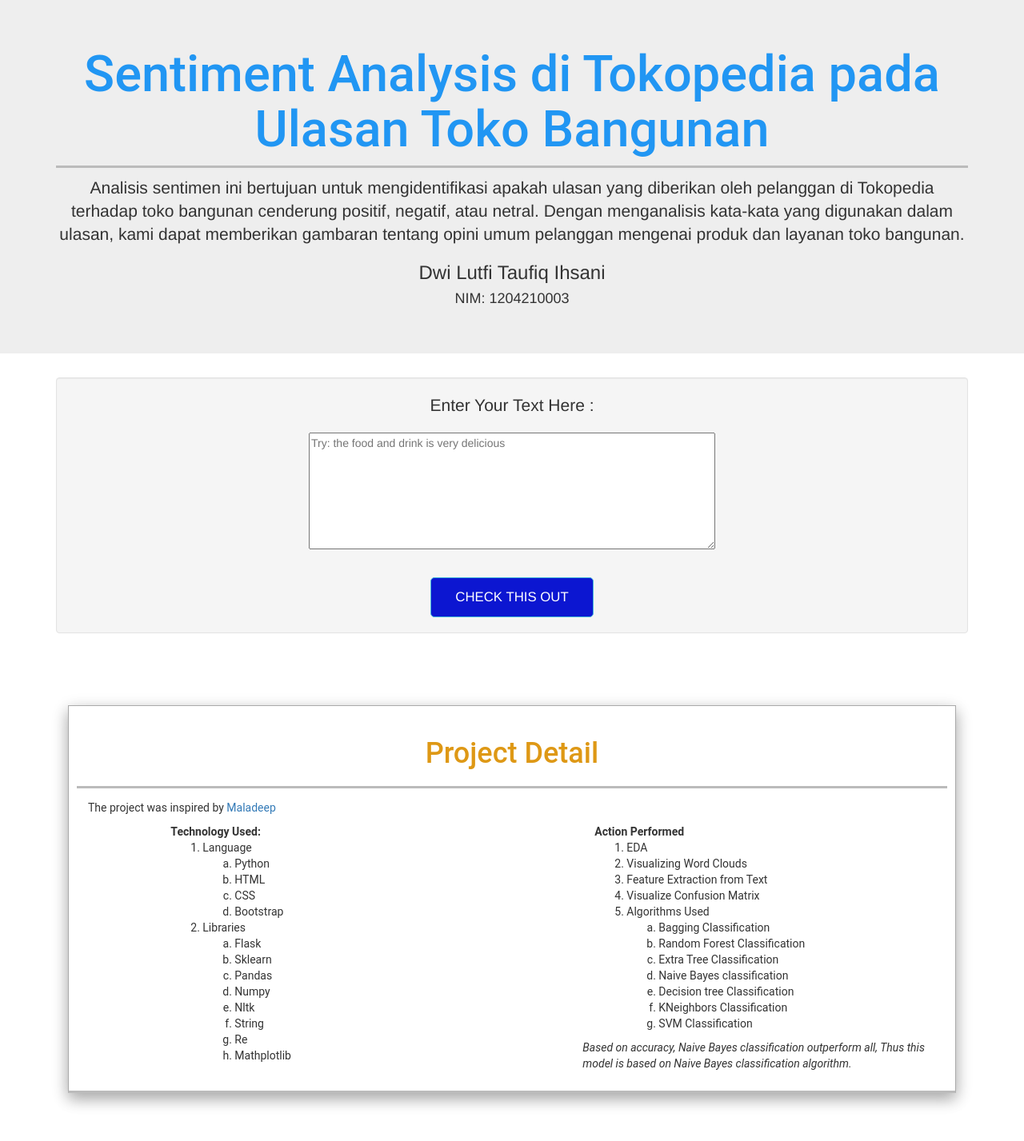
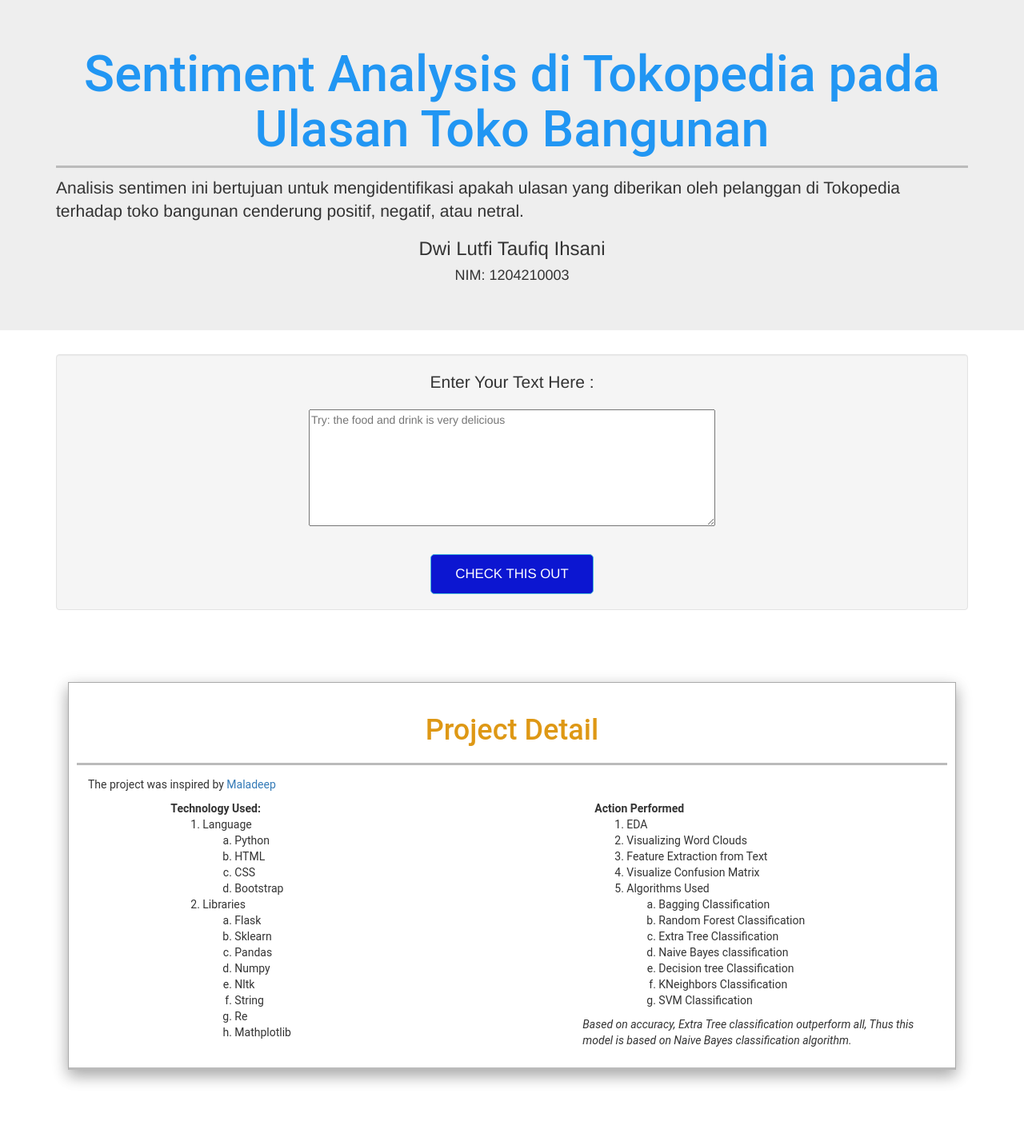
Before and after one commit to tetraxion/Sentimen_Analisis_Tokopedia_Lutfi, a Flask app: page / in a window 1280 px wide. Shown: the whole page at 80% size. After the commit the page ends 1356 px from the top, so only its background shows below. Run offline with Flask 3, Linux system fonts and the light colour scheme; parts of the project's set-up code (start-up, migrations or seed data) failed here and were passed over; some libraries are stand-ins or nearby versions.

Commit message:
changes massage

```diff
--- a/templates/home.html
+++ b/templates/home.html
@@ -79,7 +79,7 @@
       <div class="container text-xs-center text-white">
 
         <h1 class="display-1 card-header" align="center" style="color:#2196F3;">Sentiment Analysis di Tokopedia pada Ulasan Toko Bangunan </h1>
-        <p class="lead" align="center">Analisis sentimen ini bertujuan untuk mengidentifikasi apakah ulasan yang diberikan oleh pelanggan di Tokopedia terhadap toko bangunan cenderung positif, negatif, atau netral. Dengan menganalisis kata-kata yang digunakan dalam ulasan, kami dapat memberikan gambaran tentang opini umum pelanggan mengenai produk dan layanan toko bangunan.</p>
+        <p class="lead" align="">Analisis sentimen ini bertujuan untuk mengidentifikasi apakah ulasan yang diberikan oleh pelanggan di Tokopedia terhadap toko bangunan cenderung positif, negatif, atau netral.</p>
 
 
         <div class="text-center mt-4">
@@ -175,7 +175,7 @@
 
                     </ol>
                   </div>
-                  <i>Based on accuracy, Naive Bayes classification outperform all, Thus this model is based on Naive Bayes classification algorithm.</i>
+                  <i>Based on accuracy,  Extra Tree classification outperform all, Thus this model is based on Naive Bayes classification algorithm.</i>
                 </p>
               </div>
 
```
